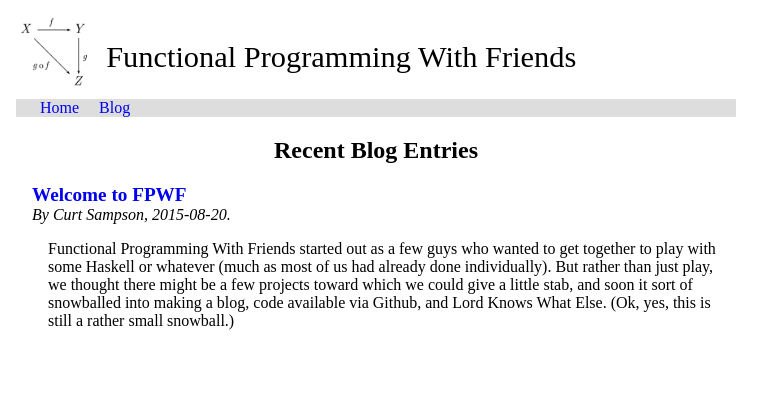
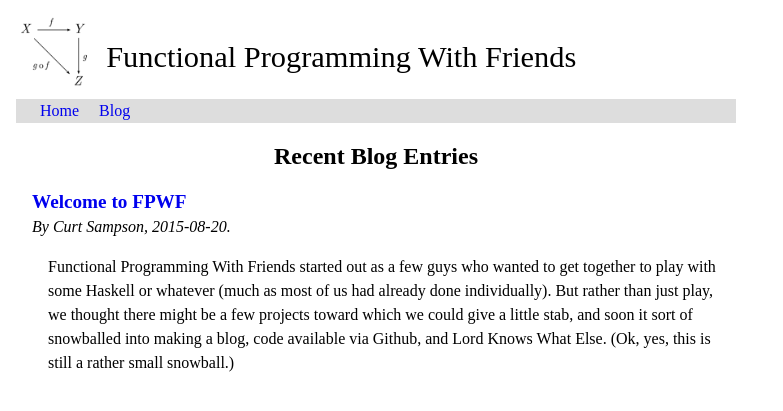
Before and after one commit to 0cjs/fpwf, a Jekyll site: the page built from src/blog/index.html, in a window 1280 px wide. Shown: the top 411 px of the page, without its empty margins (0-783 px from the left). Built offline with Jekyll 4.4.1, drawn with Linux system fonts in a browser that asks for light colours.

Commit message:
site.css: Increase leading on paras etc. to make things look better.
I find 135% the ideal, but for some reason 140% or less actually decreases,
rather that increases, the leading on my Nexus 10 and Fonepad 7. (The Chrome
emulator for the Nexus 10 does not exhibit this behaviour.) It could be
that normalize.css is not normalizing the line-height.

At any rate, we just go for 150%, which looks good on my tablets, and while
a little open for my taste on my desktop Chrome, is still acceptable (and
Nick likes it a lot).

```diff
--- a/src/css/site.css
+++ b/src/css/site.css
@@ -21,6 +21,8 @@ nav           { background: #ddd; }
 nav > ul      {  margin: 0;        padding-left: 1em;  }
 nav > ul > li {  display: inline;  padding: 0.5em;     }
 
+p, ol, ul { line-height: 150%; }
+
 .page-title  { text-align: center; }
 ol.post-list { list-style-type: none;  padding: 1em;  padding-top: 0em; }
 .post-list-title { font-size: 1.2em; font-weight: bold; }
```
